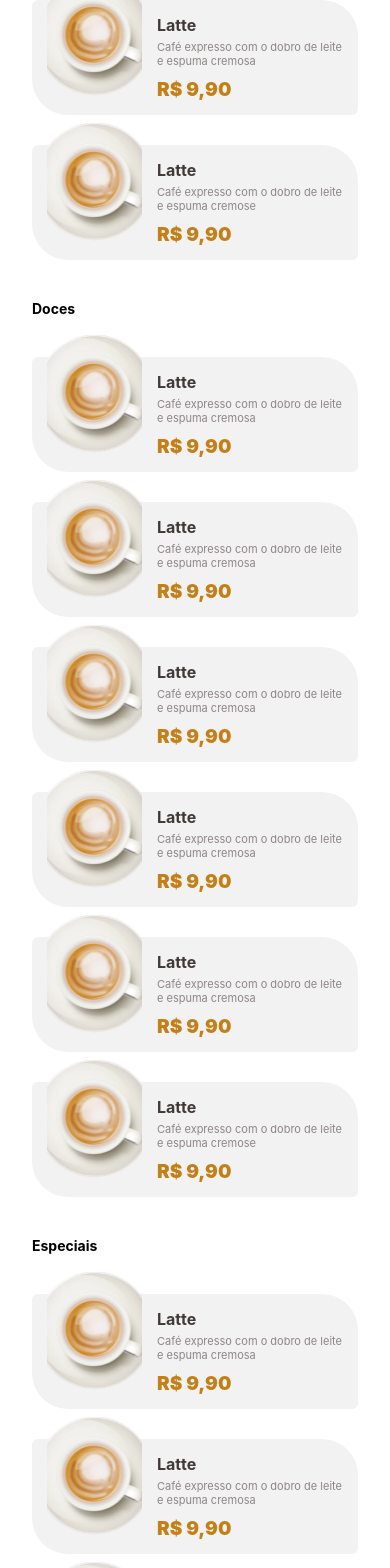
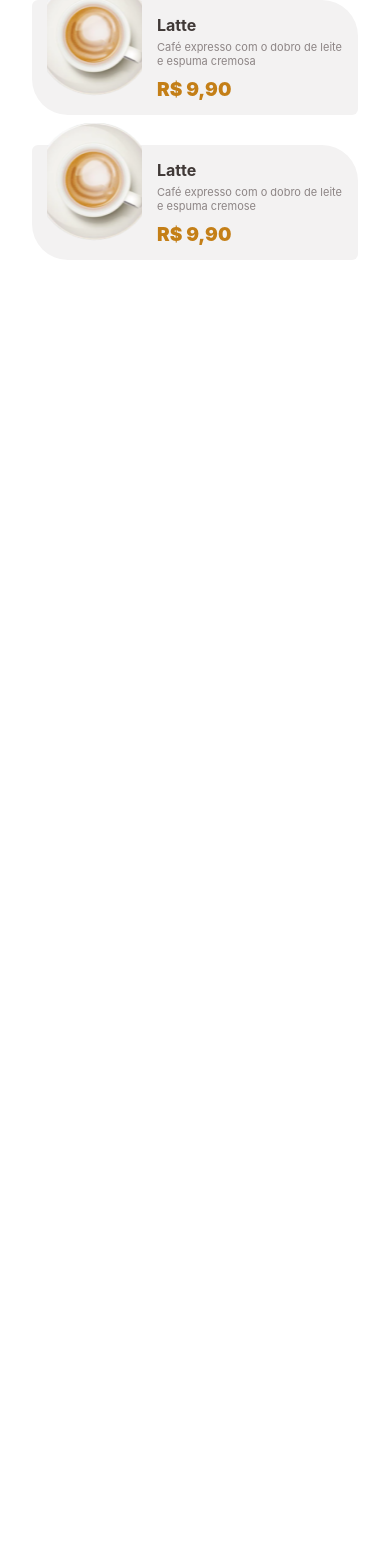
Before and after one commit to thulerjoao/CoffeeProject-Native, a React Native app: screen / in a window 390 px wide. Shown: the part 1300-2868 px from the top of the page. After the commit the page ends 1640 px from the top, so only its background shows below. Built offline with nearby package versions, Linux system fonts and the light colour scheme.

Commit message:
feat: selected type of coffee button working with the list of products

```diff
--- a/src/Pages/Home/components/Home.tsx
+++ b/src/Pages/Home/components/Home.tsx
@@ -164,41 +164,46 @@ const Home: React.FC = () => {
           <TopTitleText>Nossos cafés</TopTitleText>
           <TopTitleFirstSection>
             <TypeButtons
-              selected={selected == 'tradicionais' && true}
+              selected={selected === 'tradicionais' && true}
               onPress={() => setSelected('tradicionais')}>
-              <TypeButtonsText selected={selected == 'tradicionais' && true}>
+              <TypeButtonsText selected={selected === 'tradicionais' && true}>
                 Tradicionais
               </TypeButtonsText>
             </TypeButtons>
             <TypeButtons
-              selected={selected == 'doces' && true}
+              selected={selected === 'doces' && true}
               onPress={() => setSelected('doces')}>
-              <TypeButtonsText selected={selected == 'doces' && true}>
+              <TypeButtonsText selected={selected === 'doces' && true}>
                 Doces
               </TypeButtonsText>
             </TypeButtons>
             <TypeButtons
-              selected={selected == 'especiais' && true}
+              selected={selected === 'especiais' && true}
               onPress={() => setSelected('especiais')}>
-              <TypeButtonsText selected={selected == 'especiais' && true}>
+              <TypeButtonsText selected={selected === 'especiais' && true}>
                 Especiais
               </TypeButtonsText>
             </TypeButtons>
           </TopTitleFirstSection>
         </TopSection>
         <BottomSection>
+          {selected === 'tradicionais' && (
             <BottomTitle>Tradicionais</BottomTitle>
-          {data.map(item => {
+          )}
+          {selected === 'tradicionais' &&
+            data.map(item => {
               return <HorizontalCard key={item.id} data={item} />;
             })}
-          <BottomSpace />
-          <BottomTitle>Doces</BottomTitle>
-          {data.map(item => {
+          {/* <BottomSpace /> */}
+          {selected === 'doces' && <BottomTitle>Doces</BottomTitle>}
+          {selected === 'doces' &&
+            data.map(item => {
               return <HorizontalCard key={item.id} data={item} />;
             })}
-          <BottomSpace />
-          <BottomTitle>Especiais</BottomTitle>
-          {data.map(item => {
+          {/* <BottomSpace /> */}
+          {selected === 'especiais' && <BottomTitle>Especiais</BottomTitle>}
+          {selected === 'especiais' &&
+            data.map(item => {
               return <HorizontalCard key={item.id} data={item} />;
             })}
         </BottomSection>
--- a/src/Pages/Home/styles/home.styles.ts
+++ b/src/Pages/Home/styles/home.styles.ts
@@ -111,6 +111,7 @@ export const TopTitleFirstSection = styled.View`
   flex-direction: row;
   justify-content: flex-start;
   padding: 15px 0px;
+  /* border-bottom: 5px solid #f3f3f3; */
 `;
 
 export const TopTitleText = styled.Text`
```
Lines whose indentation alone changed are shown as unchanged.
